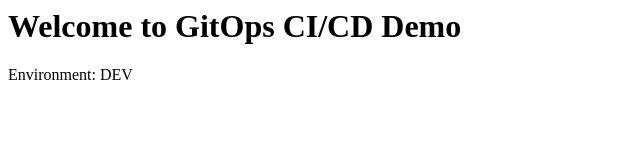
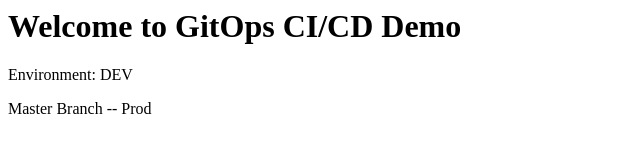
Before and after one commit to sureshkumar-devops/gitops-app, a plain HTML site: page app/index.html in a window 1280 px wide. Shown: the whole page, without its empty margins (0-640 px from the left). Drawn offline with Linux system fonts and the light colour scheme.

Commit message:
changed index page

```diff
--- a/app/index.html
+++ b/app/index.html
@@ -1,2 +1,3 @@
 <h1>Welcome to GitOps CI/CD Demo</h1>
 <p>Environment: DEV</p>
+<p> Master Branch -- Prod </p>
```
